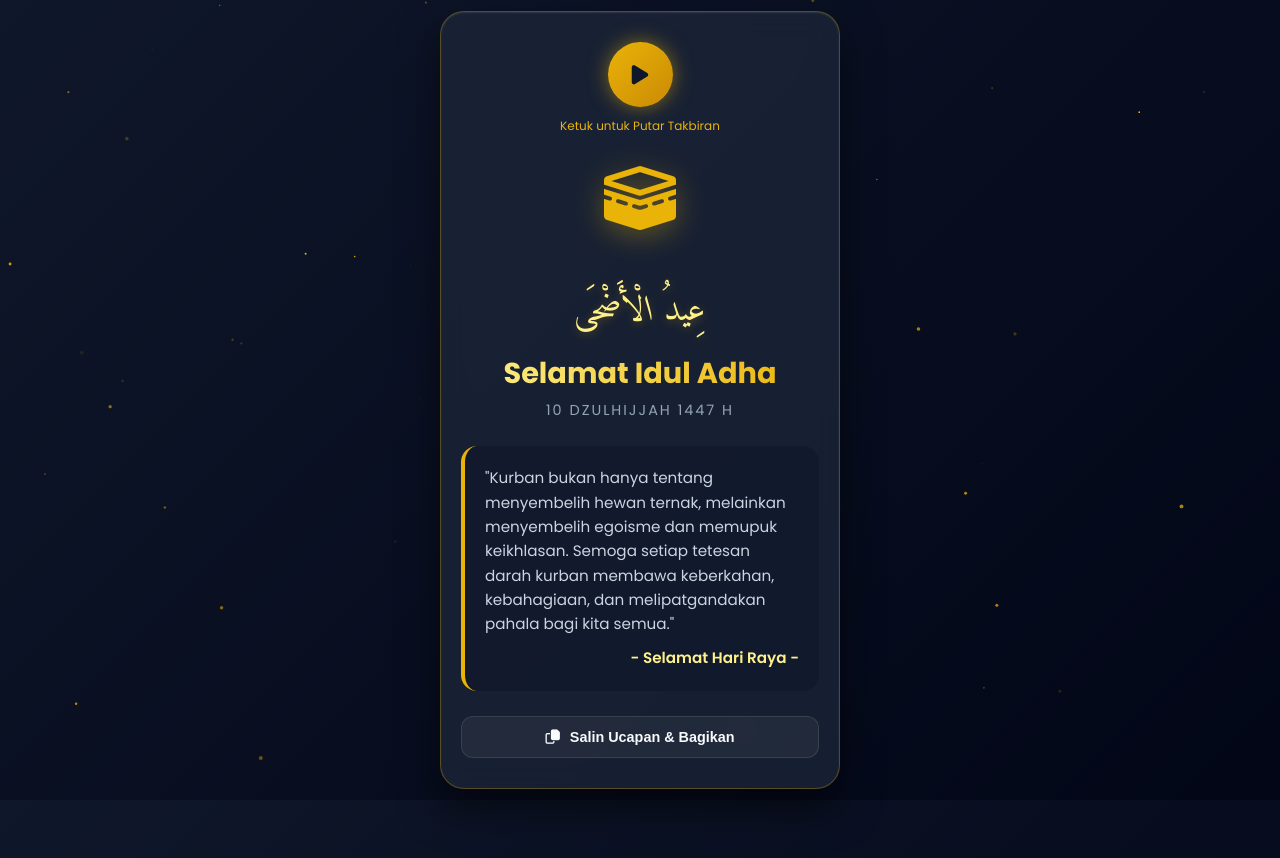
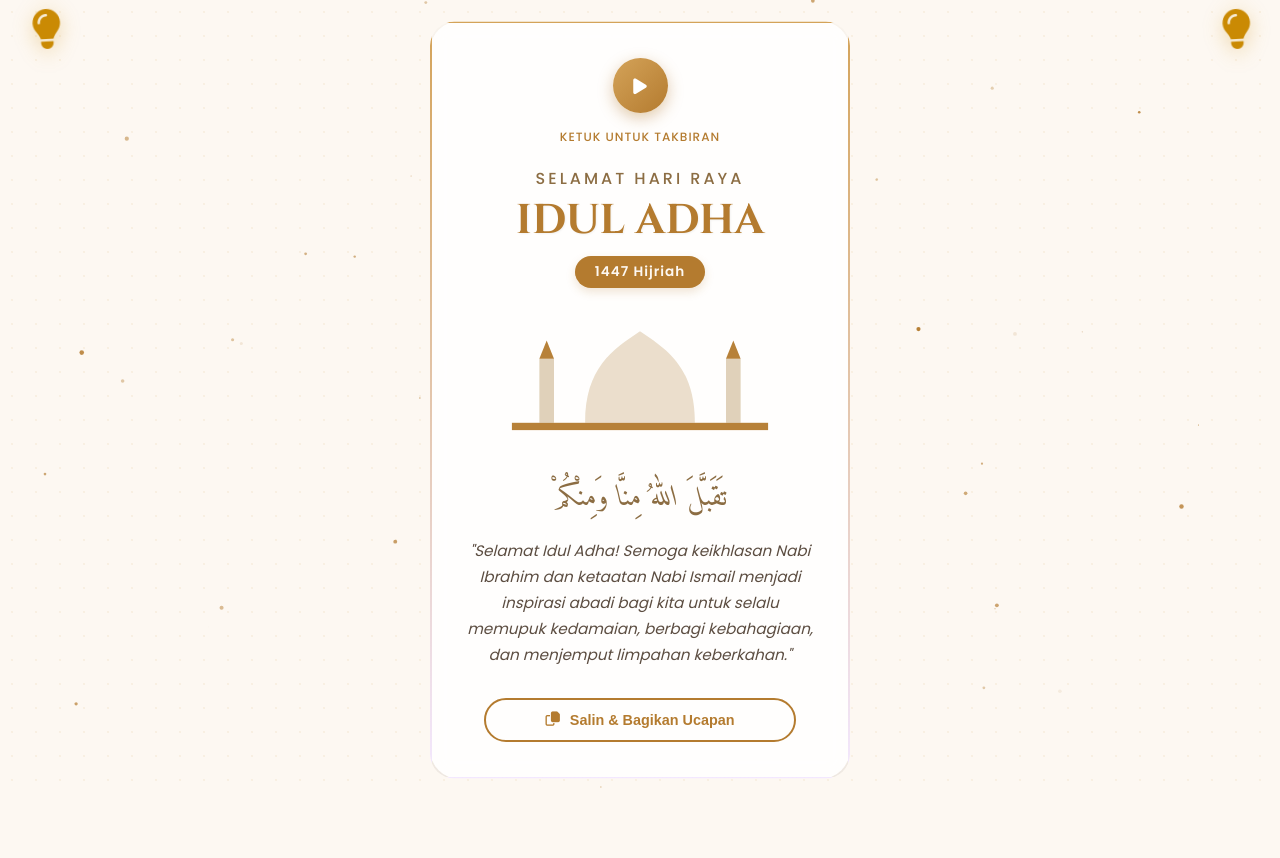
Before and after one commit to rakhman-rh/selamat-hari-raya-idul-adha, a plain HTML site: page index.html in a window 1280 px wide. After the commit the page ends 800 px from the top, so only its background shows below. Drawn offline with Linux system fonts and the light colour scheme.

Commit message:
Enhance holiday theme and audio controls
Updated title and styles for the holiday theme, added lantern elements, and modified audio controls.

```diff
--- a/index.html
+++ b/index.html
@@ -3,8 +3,9 @@
 <head>
     <meta charset="UTF-8">
     <meta name="viewport" content="width=device-width, initial-scale=1.0">
-    <title>Selamat Hari Raya Idul Adha</title>
-    <link href="https://fonts.googleapis.com/css2?family=Amiri:ital@1&family=Poppins:wght@300;400;600;700&display=swap" rel="stylesheet">
+    <title>Selamat Hari Raya Idul Adha 1447H</title>
+
+    <link href="https://fonts.googleapis.com/css2?family=Cinzel:wght@600;700&family=Poppins:wght@300;400;500;600&family=Amiri:ital@1&display=swap" rel="stylesheet">
     <link rel="stylesheet" href="https://cdnjs.cloudflare.com/ajax/libs/font-awesome/6.4.0/css/all.min.css">
 
     <style>
@@ -16,14 +17,16 @@
 
         body {
             font-family: 'Poppins', sans-serif;
-            background: linear-gradient(135deg, #0f172a 0%, #020617 100%);
-            color: #f8fafc;
+            background: #fdf8f2; /* Warna krem lembut sesuai gambar */
+            background-image: radial-gradient(rgba(212, 163, 89, 0.1) 1px, transparent 0);
+            background-size: 24px 24px;
+            color: #4a3728;
             min-height: 100vh;
             display: flex;
             justify-content: center;
             align-items: center;
             overflow-x: hidden;
-            perspective: 1000px;
+            padding: 20px 0;
         }
 
         /* Background Particle Effect */
@@ -37,128 +40,153 @@
             pointer-events: none;
         }
 
-        /* Main Container Card */
+        /* Lampion Gantung Kiri & Kanan */
+        .lantern-container {
+            position: absolute;
+            top: 0;
+            width: 100%;
+            display: flex;
+            justify-content: space-between;
+            padding: 0 30px;
+            z-index: 5;
+            pointer-events: none;
+        }
+
+        .lantern {
+            font-size: 2.5rem;
+            color: #ca8a04;
+            filter: drop-shadow(0 5px 10px rgba(202, 138, 4, 0.3));
+            transform-origin: top center;
+            animation: swing 3s ease-in-out infinite alternate;
+        }
+
+        .lantern::before {
+            content: '';
+            position: absolute;
+            top: -40px;
+            left: 50%;
+            width: 2px;
+            height: 40px;
+            background: linear-gradient(to bottom, transparent, #ca8a04);
+        }
+
+        /* Main Card Container */
         .card-container {
             width: 90%;
-            max-width: 400px;
-            background: rgba(30, 41, 59, 0.7);
-            backdrop-filter: blur(15px);
-            -webkit-backdrop-filter: blur(15px);
-            border: 1px solid rgba(234, 179, 8, 0.3);
-            border-radius: 24px;
-            padding: 30px 20px;
+            max-width: 420px;
+            background: rgba(255, 255, 255, 0.85);
+            backdrop-filter: blur(10px);
+            -webkit-backdrop-filter: blur(10px);
+            border: 2px solid #e9d5ff;
+            border-image: linear-gradient(to bottom, #d4a359, #f3e8ff) 1;
+            border-radius: 30px; /* Ditangani via kliping karena border-image */
+            clip-path: inset(0 round 24px);
+            padding: 35px 25px;
             text-align: center;
-            box-shadow: 0 20px 40px rgba(0,0,0,0.5), inset 0 1px 2px rgba(255,255,255,0.1);
+            box-shadow: 0 20px 50px rgba(74, 55, 40, 0.15);
             z-index: 10;
-            transform-style: preserve-3d;
-            transition: transform 0.5s cubic-bezier(0.175, 0.885, 0.32, 1.275);
-            animation: fadeIn 1.5s ease-out;
+            position: relative;
+            animation: fadeInUp 1.2s ease-out;
         }
 
-        .card-container:active {
-            transform: scale(0.98);
-        }
-
-        /* Audio Control Button */
+        /* Audio Floating Button */
         .audio-control {
-            background: linear-gradient(135deg, #eab308 0%, #ca8a04 100%);
+            background: linear-gradient(135deg, #d4a359 0%, #b47b2f 100%);
             border: none;
-            width: 65px;
-            height: 65px;
+            width: 55px;
+            height: 55px;
             border-radius: 50%;
-            color: #0f172a;
-            font-size: 22px;
+            color: white;
+            font-size: 18px;
             cursor: pointer;
-            margin: 0 auto 10px auto;
+            margin: 0 auto 15px auto;
             display: flex;
             justify-content: center;
             align-items: center;
-            box-shadow: 0 0 20px rgba(234, 179, 8, 0.5);
+            box-shadow: 0 5px 15px rgba(180, 123, 47, 0.4);
             transition: all 0.3s ease;
         }
 
         .audio-control.playing {
-            animation: pulse 1.5s infinite;
-            background: linear-gradient(135deg, #22c55e 0%, #16a34a 100%);
-            color: white;
-            box-shadow: 0 0 20px rgba(34, 197, 94, 0.6);
+            animation: pulseGlow 1.5s infinite;
+            background: linear-gradient(135deg, #4d7c0f 0%, #3f6212 100%);
+            box-shadow: 0 5px 15px rgba(77, 124, 15, 0.4);
         }
 
         .audio-status {
             display: block;
             font-size: 0.75rem;
-            color: #eab308;
-            margin-bottom: 25px;
+            color: #b47b2f;
+            margin-bottom: 20px;
             font-weight: 500;
+            letter-spacing: 1px;
         }
 
-        /* Arabic Typography */
-        .arabic-text {
-            font-family: 'Amiri', serif;
-            font-size: 2.2rem;
-            color: #fef08a;
-            margin-bottom: 10px;
-            text-shadow: 0 2px 10px rgba(234, 179, 8, 0.3);
-        }
-
-        /* Text Styling */
-        h1 {
-            font-size: 1.8rem;
-            font-weight: 700;
-            background: linear-gradient(to right, #fef08a, #eab308);
-            -webkit-background-clip: text;
-            -webkit-text-fill-color: transparent;
+        /* Typography */
+        .header-title {
+            font-size: 1rem;
+            font-weight: 500;
+            color: #8c6d43;
+            letter-spacing: 3px;
+            text-transform: uppercase;
             margin-bottom: 5px;
         }
 
-        .subtitle {
-            font-size: 0.9rem;
-            color: #94a3b8;
-            letter-spacing: 2px;
-            text-transform: uppercase;
-            margin-bottom: 25px;
+        .main-title {
+            font-family: 'Cinzel', serif;
+            font-size: 2.6rem;
+            font-weight: 700;
+            color: #b47b2f;
+            line-height: 1.2;
+            margin-bottom: 10px;
+            text-shadow: 1px 1px 2px rgba(0,0,0,0.05);
         }
 
-        /* Illustration Wrapper */
-        .illustration {
-            font-size: 4rem;
-            color: #eab308;
+        .hijriah-badge {
+            display: inline-block;
+            background: #b47b2f;
+            color: #fdf8f2;
+            font-size: 0.85rem;
+            font-weight: 600;
+            padding: 6px 20px;
+            border-radius: 30px;
             margin-bottom: 25px;
-            filter: drop-shadow(0 5px 15px rgba(234, 179, 8, 0.4));
-            animation: float 3s ease-in-out infinite;
+            letter-spacing: 1px;
+            box-shadow: 0 4px 10px rgba(180, 123, 47, 0.2);
+        }
+
+        .arabic-text {
+            font-family: 'Amiri', serif;
+            font-size: 1.8rem;
+            color: #8c6d43;
+            margin-bottom: 15px;
         }
 
         /* Message Box */
-        .message-box {
-            background: rgba(15, 23, 42, 0.6);
-            border-radius: 16px;
-            padding: 20px;
-            margin-bottom: 25px;
-            border-left: 4px solid #eab308;
-            text-align: left;
+        .message-content {
+            font-size: 0.95rem;
+            line-height: 1.7;
+            color: #5c4d41;
+            margin-bottom: 30px;
+            font-style: italic;
+            padding: 0 10px;
         }
 
-        .message-box p {
-            font-size: 0.95rem;
-            line-height: 1.6;
-            color: #cbd5e1;
-            margin-bottom: 10px;
+        /* Mosque & Animal Vector Illustration Space */
+        .vector-illustration {
+            width: 100%;
+            height: auto;
+            margin-bottom: 25px;
+            opacity: 0.95;
         }
 
-        .message-box p:last-child {
-            margin-bottom: 0;
-            font-weight: 600;
-            color: #fef08a;
-            text-align: right;
-        }
-
-        /* Interactive Copy Button */
-        .btn-action {
-            background: rgba(255, 255, 255, 0.05);
-            border: 1px solid rgba(255,255,255,0.1);
-            color: #f8fafc;
-            padding: 12px 24px;
-            border-radius: 12px;
+        /* Copy Button */
+        .btn-share {
+            background: transparent;
+            border: 2px solid #b47b2f;
+            color: #b47b2f;
+            padding: 12px 20px;
+            border-radius: 50px;
             font-size: 0.9rem;
             font-weight: 600;
             cursor: pointer;
@@ -166,45 +194,45 @@
             align-items: center;
             gap: 10px;
             transition: all 0.3s ease;
-            width: 100%;
+            width: 85%;
             justify-content: center;
         }
 
-        .btn-action:hover {
-            background: rgba(234, 179, 8, 0.2);
-            border-color: #eab308;
-            color: #fef08a;
+        .btn-share:hover {
+            background: #b47b2f;
+            color: white;
+            box-shadow: 0 5px 15px rgba(180, 123, 47, 0.3);
         }
 
-        /* Animations */
-        @keyframes fadeIn {
-            from { opacity: 0; transform: translateY(20px); }
+        /* Keyframe Animations */
+        @keyframes fadeInUp {
+            from { opacity: 0; transform: translateY(30px); }
             to { opacity: 1; transform: translateY(0); }
         }
 
-        @keyframes float {
-            0%, 100% { transform: translateY(0); }
-            50% { transform: translateY(-10px); }
+        @keyframes swing {
+            from { transform: rotate(-6deg); }
+            to { transform: rotate(6deg); }
         }
 
-        @keyframes pulse {
-            0% { transform: scale(1); box-shadow: 0 0 0 0 rgba(34, 197, 94, 0.7); }
-            70% { transform: scale(1.05); box-shadow: 0 0 0 15px rgba(34, 197, 94, 0); }
-            100% { transform: scale(1); box-shadow: 0 0 0 0 rgba(34, 197, 94, 0); }
+        @keyframes pulseGlow {
+            0% { transform: scale(1); box-shadow: 0 0 0 0 rgba(77, 124, 15, 0.6); }
+            70% { transform: scale(1.05); box-shadow: 0 0 0 12px rgba(77, 124, 15, 0); }
+            100% { transform: scale(1); box-shadow: 0 0 0 0 rgba(77, 124, 15, 0); }
         }
 
-        /* Notification Toast */
+        /* Toast Notification */
         .toast {
             position: fixed;
             bottom: 30px;
-            background: #22c55e;
+            background: #3f6212;
             color: white;
-            padding: 10px 20px;
-            border-radius: 20px;
+            padding: 10px 24px;
+            border-radius: 30px;
             font-size: 0.85rem;
-            box-shadow: 0 10px 20px rgba(0,0,0,0.3);
+            box-shadow: 0 10px 20px rgba(0,0,0,0.15);
             opacity: 0;
-            transform: translateY(100px);
+            transform: translateY(50px);
             transition: all 0.4s cubic-bezier(0.175, 0.885, 0.32, 1.275);
             z-index: 100;
         }
@@ -219,37 +247,47 @@
 
     <canvas id="particles"></canvas>
 
+    <div class="lantern-container">
+        <div class="lantern"><i class="fa-solid fa-lightbulb"></i></div>
+        <div class="lantern"><i class="fa-solid fa-lightbulb"></i></div>
+    </div>
+
     <div class="card-container">
 
         <button class="audio-control" id="audioBtn" onclick="toggleAudio()">
             <i class="fas fa-play" id="audioIcon"></i>
         </button>
-        <span class="audio-status" id="audioStatus">Ketuk untuk Putar Takbiran</span>
+        <span class="audio-status" id="audioStatus">KETUK UNTUK TAKBIRAN</span>
 
-        <div class="illustration">
-            <i class="fa-solid fa-kaaba"></i>
-        </div>
+        <p class="header-title">Selamat Hari Raya</p>
+        <h1 class="main-title">IDUL ADHA</h1>
+        <div class="hijriah-badge">1447 Hijriah</div>
 
-        <div class="arabic-text">عِيدُ الْأَضْحَى</div>
-        <h1>Selamat Idul Adha</h1>
-        <div class="subtitle">10 Dzulhijjah 1447 H</div>
+        <svg class="vector-illustration" viewBox="0 0 200 70" xmlns="http://www.w3.org/2000/svg">
+            <path d="M70,60 C70,30 85,20 100,10 C115,20 130,30 130,60 Z" fill="#eaddca" />
+            <rect x="45" y="25" width="8" height="35" fill="#dfcfb7" />
+            <path d="M45,25 L49,15 L53,25 Z" fill="#b47b2f" />
+            <rect x="147" y="25" width="8" height="35" fill="#dfcfb7" />
+            <path d="M147,25 L151,15 L155,25 Z" fill="#b47b2f" />
+            <rect x="30" y="60" width="140" height="4" fill="#b47b2f" />
+        </svg>
 
-        <div class="message-box">
-            <p id="ucapanTeks">"Kurban bukan hanya tentang menyembelih hewan ternak, melainkan menyembelih egoisme dan memupuk keikhlasan. Semoga setiap tetesan darah kurban membawa keberkahan, kebahagiaan, dan melipatgandakan pahala bagi kita semua."</p>
-            <p>- Selamat Hari Raya -</p>
-        </div>
+        <div class="arabic-text">تَقَبَّلَ اللهُ مِنَّا وَمِنْكُمْ</div>
 
-        <button class="btn-action" onclick="copyText()">
-            <i class="fa-regular fa-copy"></i> Salin Ucapan & Bagikan
+        <p class="message-content" id="ucapanTeks">
+            "Selamat Idul Adha! Semoga keikhlasan Nabi Ibrahim dan ketaatan Nabi Ismail menjadi inspirasi abadi bagi kita untuk selalu memupuk kedamaian, berbagi kebahagiaan, dan menjemput limpahan keberkahan."
+        </p>
+
+        <button class="btn-share" onclick="copyText()">
+            <i class="fa-regular fa-copy"></i> Salin & Bagikan Ucapan
         </button>
-
     </div>
 
     <audio id="takbiranAudio" loop preload="auto">
-        <source src="https://archive.org/download/takbiran_202107/takbiran.mp3" type="audio/mpeg">
+        <source src="takbiran.mp3" type="audio/mpeg">
     </audio>
 
-    <div class="toast" id="toast">Ucapan berhasil disalin!</div>
+    <div class="toast" id="toast">Teks ucapan berhasil disalin!</div>
 
     <script>
         const audio = document.getElementById('takbiranAudio');
@@ -257,60 +295,38 @@
         const audioIcon = document.getElementById('audioIcon');
         const audioStatus = document.getElementById('audioStatus');
 
-        // Link audio cadangan yang super ringan dan cepat jika link utama bermasalah
-        const backupAudioUrl = "https://www.soundhelix.com/examples/mp3/SoundHelix-Song-1.mp3";
-        let masterTryCount = 0;
-
         function toggleAudio() {
             if (audio.paused) {
-                audioStatus.innerText = "Memuat audio...";
-
-                let playPromise = audio.play();
-
-                if (playPromise !== undefined) {
-                    playPromise.then(() => {
-                        audioBtn.classList.add('playing');
-                        audioIcon.className = 'fas fa-pause';
-                        audioStatus.innerText = "Takbiran Berputar ♪";
-                    }).catch(error => {
-                        console.log("Autoplay dicegah atau file lambat. Mencoba cadangan...");
-                        masterTryCount++;
-
-                        // Jika gagal, ganti ke link cadangan yang dijamin anti-blokir jaringan
-                        if(masterTryCount === 1) {
-                            audio.src = backupAudioUrl;
-                            audio.play().then(() => {
-                                audioBtn.classList.add('playing');
-                                audioIcon.className = 'fas fa-pause';
-                                audioStatus.innerText = "Takbiran Berputar (Backup) ♪";
-                            });
-                        }
-                    });
-                }
+                audioStatus.innerText = "MEMUAT AUDIO...";
+                audio.play().then(() => {
+                    audioBtn.classList.add('playing');
+                    audioIcon.className = 'fas fa-pause';
+                    audioStatus.innerText = "TAKBIRAN BERPUTAR ♪";
+                }).catch(error => {
+                    audioStatus.innerText = "AUDIO GAGAL DIPUTAR";
+                    console.log("Audio play error: ", error);
+                    alert("Pastikan file audio 'takbiran.mp3' sudah Anda taruh di dalam folder yang sama di GitHub!");
+                });
             } else {
                 audio.pause();
                 audioBtn.classList.remove('playing');
                 audioIcon.className = 'fas fa-play';
-                audioStatus.innerText = "Ketuk untuk Putar Takbiran";
+                audioStatus.innerText = "KETUK UNTUK TAKBIRAN";
             }
         }
 
-        // Copy Text Logic
         function copyText() {
             const textToCopy = document.getElementById('ucapanTeks').innerText;
             navigator.clipboard.writeText("Selamat Hari Raya Idul Adha 1447 H. " + textToCopy);
 
             const toast = document.getElementById('toast');
             toast.classList.add('show');
-            setTimeout(() => {
-                toast.classList.remove('show');
-            }, 2500);
+            setTimeout(() => { toast.classList.remove('show'); }, 2500);
         }
 
-        // Particle Background Effect
+        // Particle System (Butiran Emas)
         const canvas = document.getElementById('particles');
         const ctx = canvas.getContext('2d');
-
         let width = canvas.width = window.innerWidth;
         let height = canvas.height = window.innerHeight;
 
@@ -320,13 +336,13 @@
         });
 
         const particles = [];
-        for (let i = 0; i < 60; i++) {
+        for (let i = 0; i < 40; i++) {
             particles.push({
                 x: Math.random() * width,
                 y: Math.random() * height,
-                radius: Math.random() * 2,
+                radius: Math.random() * 1.8 + 0.5,
                 alpha: Math.random(),
-                speed: Math.random() * 0.02 + 0.01
+                speed: Math.random() * 0.01 + 0.005
             });
         }
 
@@ -334,8 +350,8 @@
             ctx.clearRect(0, 0, width, height);
             particles.forEach(p => {
                 p.alpha += p.speed;
-                if (p.alpha > 1 || p.alpha < 0) p.speed = -p.speed;
-                ctx.fillStyle = `rgba(234, 179, 8, ${p.alpha})`;
+                if (p.alpha > 0.8 || p.alpha < 0.1) p.speed = -p.speed;
+                ctx.fillStyle = `rgba(180, 123, 47, ${p.alpha})`;
                 ctx.beginPath();
                 ctx.arc(p.x, p.y, p.radius, 0, Math.PI * 2);
                 ctx.fill();
```
